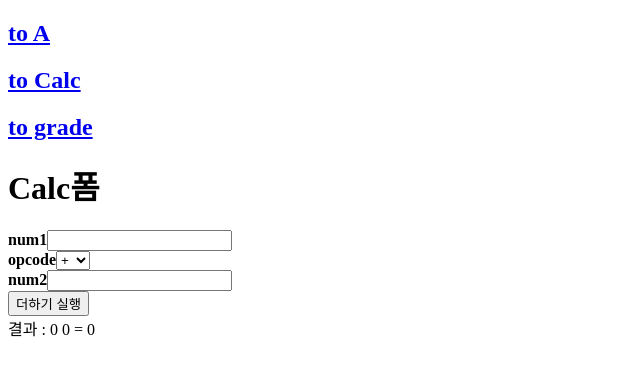
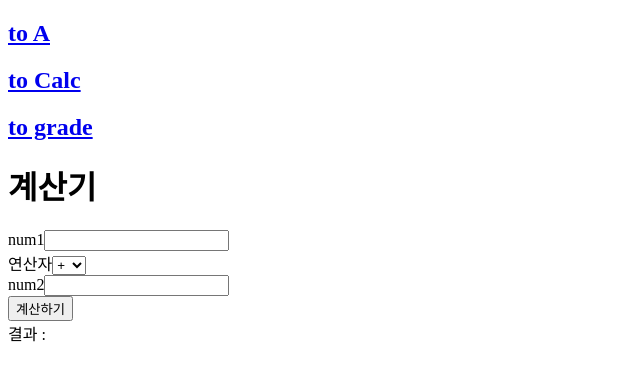
Before and after one commit to sol2kwon/bitcamp_nextjs, a Next.js app: page /calc in a window 1280 px wide. Shown: the top 380 px of the page, without its empty margins (0-640 px from the left). Built offline with nearby package versions, Linux system fonts and the light colour scheme.

Commit message:
2022-03-26

```diff
--- a/src/pages/calc.js
+++ b/src/pages/calc.js
@@ -1,17 +1,22 @@
-import React,{useState} from "react"
-export default function Calc (){
-    const [num1, setNum1] = useState(0)
-    const [opcode, setOpcode] = useState("")
-    const [num2, setNum2] = useState(0)
-    const [result, setResult] = useState(0)
-    const sum = () => {
-        let num1 = document.getElementById('num1').value
-        let num2 = document.getElementById('num2').value
-        let opcode = document.getElementById('opcode').value
-        setNum1(num1)
-        setNum2(num2)
-        setOpcode(opcode)
-        switch(opcode){
+import React, { useState } from "react";
+export default function Calc() {
+
+    const [inputs, setInputs] = useState({opcode: "+"})
+    const [result, setResult] = useState(``)
+    const { num1, num2, opcode} = inputs
+
+    const onChange = (e) => {
+        e.preventDefault()
+        const { value, name } = e.target
+        setInputs({
+            ...inputs,
+            [name]: value
+        })
+    }
+
+    const onClick = async (e) => {
+        e.preventDefault()
+        switch (opcode){
             case "+" :
                 return setResult(Number(num1) + Number(num2))
             case "-" :
@@ -22,27 +27,33 @@ export default function Calc (){
                 return setResult(Number(num1) / Number(num2))
             case "%" :
                 return setResult(Number(num1) % Number(num2))
-            default :
+
         }
     }
-    return <>
-    <h1>Calc폼</h1>
-    <div>
-    <label><b>num1</b></label>
-    <input id = "num1" type="" /><br />
-    <label htmlFor=""><b>opcode</b></label>
-    <select name="" id="opcode">
-    <option value="+">+</option>
-    <option value="-">-</option>
-    <option value="*">*</option>
-    <option value="/">/</option>
-    <option value="%">%</option>
-    </select>
-    <br />
-    <label htmlFor=""><b>num2</b></label>
-    <input id = "num2" type="" /><br />
-    <button onClick={()=>sum()}>더하기 실행</button>
-    <div>결과 : {num1} {opcode} {num2} = {result} </div>
-    </div>
+
+    return (<>
+        <h1>계산기</h1>
+        <form action="">
+
+            <label htmlFor="">num1</label>
+            <input name="num1" type="text" onChange={onChange} /> <br />
+
+            <label htmlFor="">연산자</label>
+            <select name="opcode" onChange={onChange} >
+                <option value="+">+</option>
+                <option value="-">-</option>
+                <option value="*">*</option>
+                <option value="/">/</option>
+                <option value="%">%</option>
+            </select><br />
+
+            <label htmlFor="">num2</label>
+            <input name="num2" type="text" onChange={onChange} /><br />
+
+            <button onClick={onClick}>계산하기</button>
+        </form>
+
+        <div>결과 : {result} </div>
     </>
+    )
 }
```
